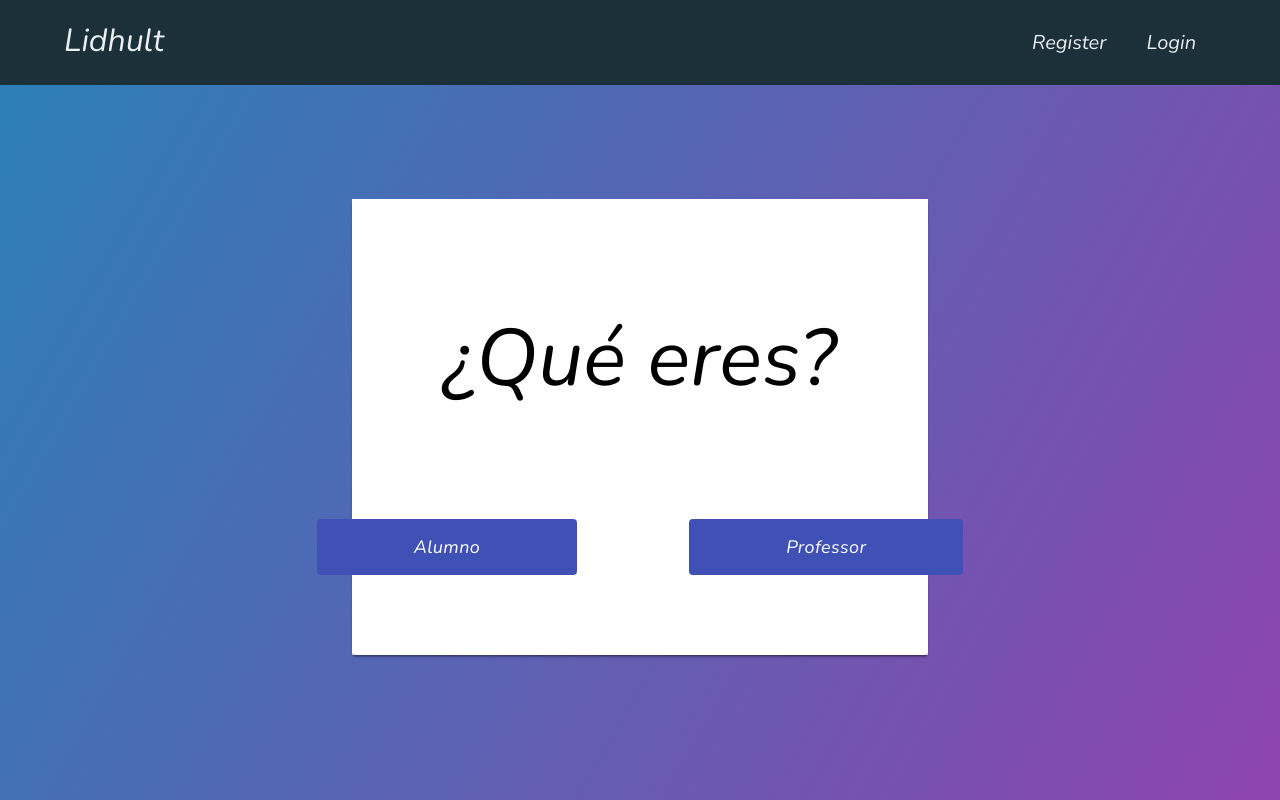
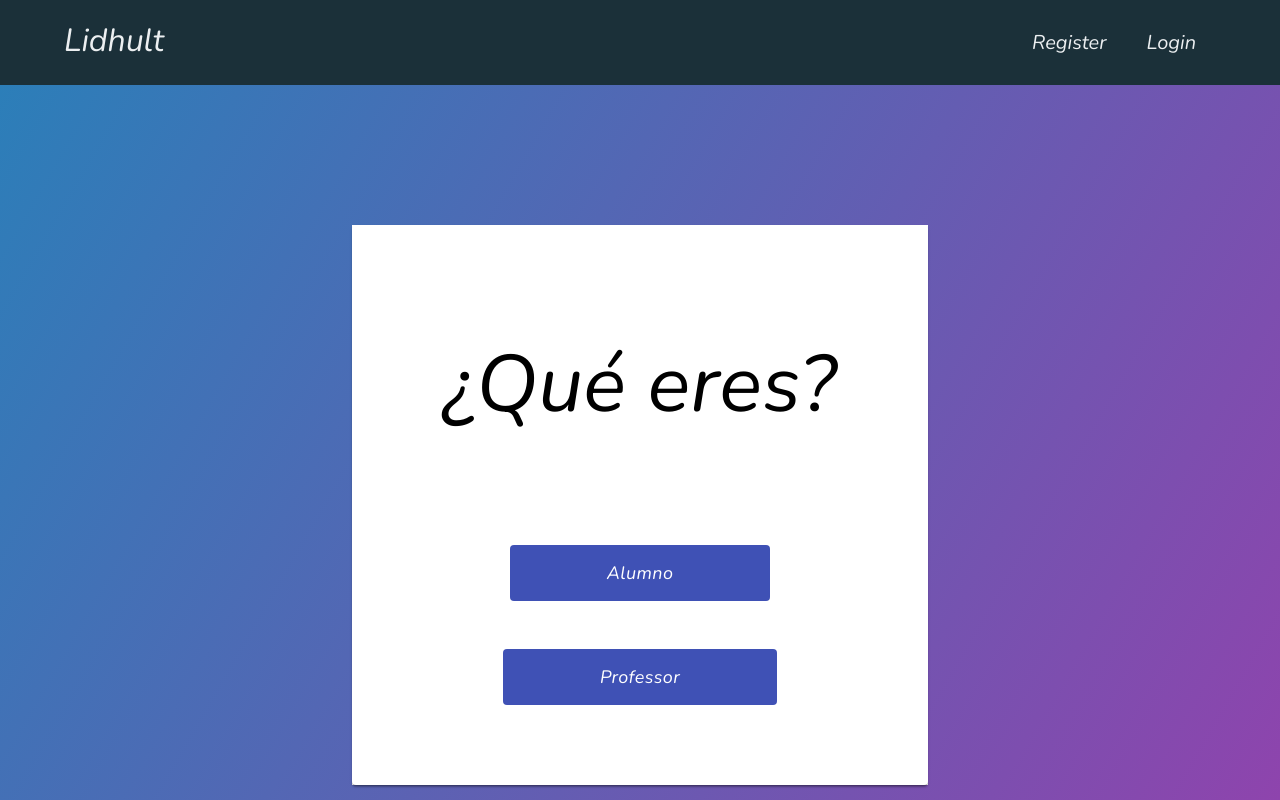
Before and after one commit to Arizaaaa/Lidhult, an Angular app in the folder LidhultFront/: page /register in a window 1280 px wide. Built offline with nearby package versions, Linux system fonts and the light colour scheme; a web font is replaced by a local one.

Commit message:
Queries-Select

```diff
--- a/LidhultFront/src/app/pages/register-page/register.component.html
+++ b/LidhultFront/src/app/pages/register-page/register.component.html
@@ -113,7 +113,7 @@
                         <input matInput type="date" formControlName="date" >
                         <span></span>
                     </div>
-                    <input type="submit" value="Login">
+                    <input type="submit" value="Register">
                     <div class="register_link">
                         ¿Ya tienes una cuenta?
                         <a (click)="login()">Login</a>
--- a/LidhultFront/src/app/pages/select/select.component.css
+++ b/LidhultFront/src/app/pages/select/select.component.css
@@ -34,6 +34,15 @@
     text-align: center;
     background: white;
 }
+
+@media only screen and (max-width: 1500px) {
+    .display-flex {
+        gap: 3rem;
+        display: grid;
+        place-items: center;
+        justify-content: center;
+    }
+  }
 
 .borde {
 
```
